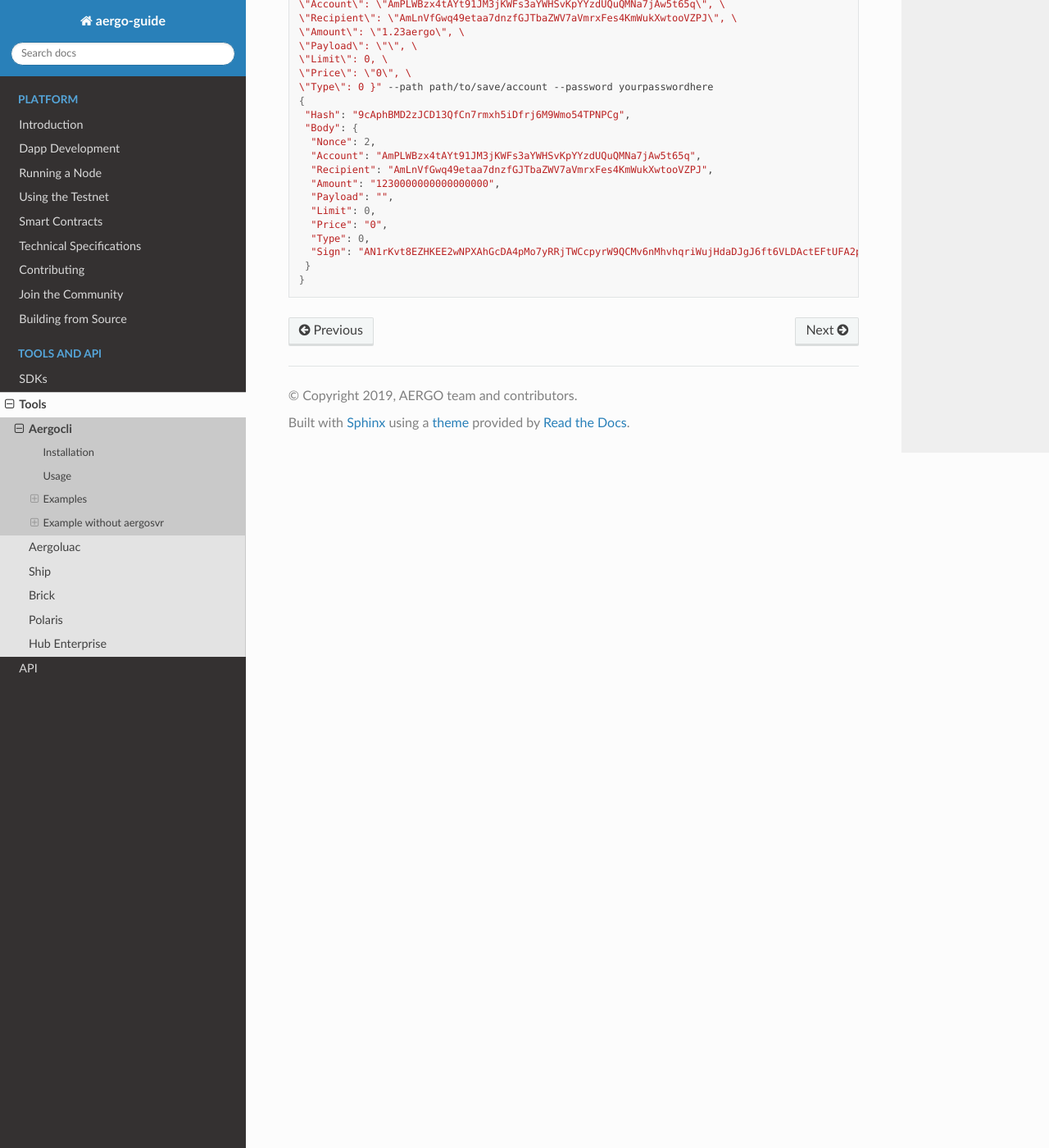
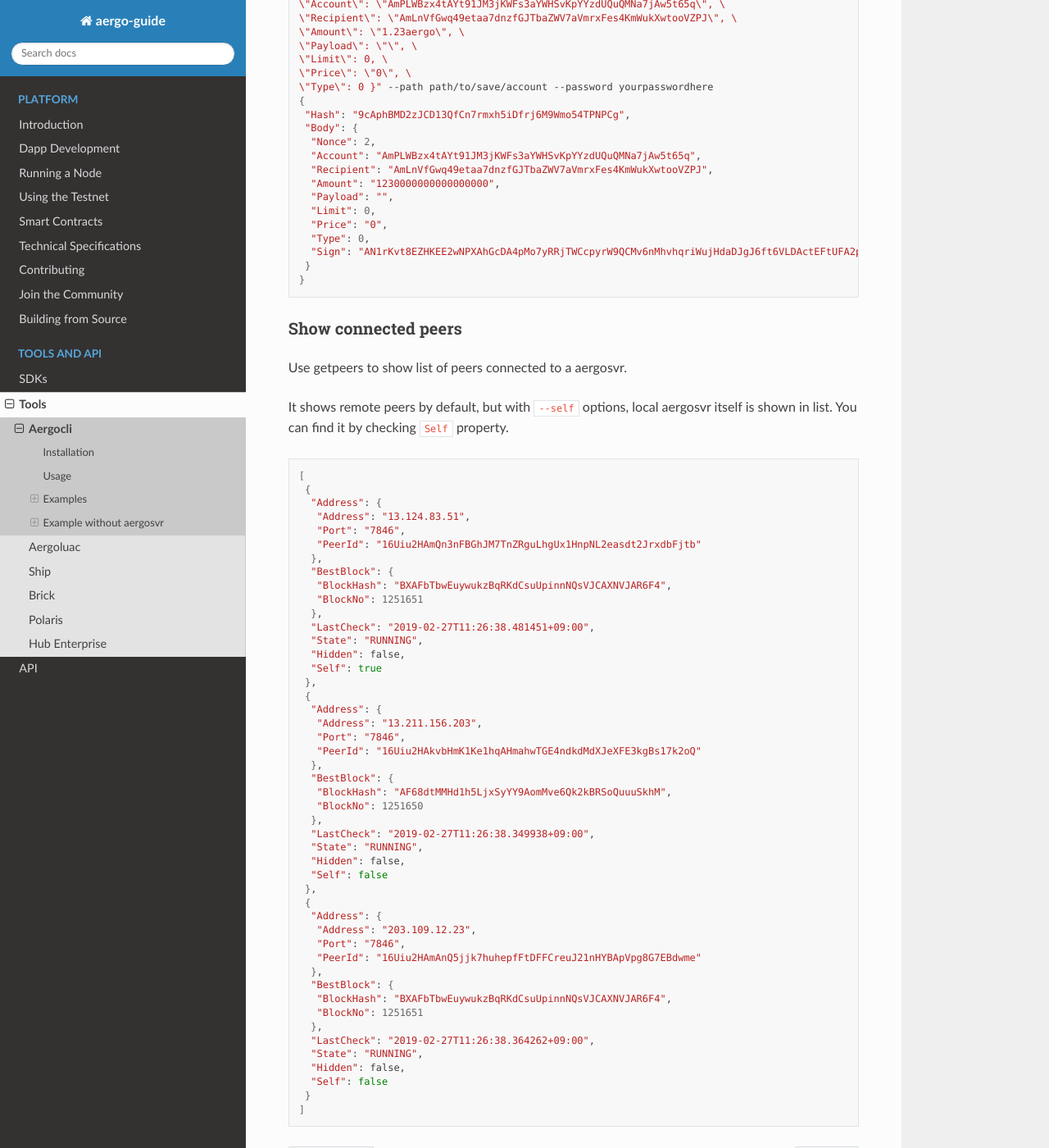
Before and after one commit to aergoio/guide, a Sphinx documentation site: the page built from source/tools/aergocli.rst, in a window 1280 px wide and 1400 px high, scrolled down 5946 px. Shown: the whole window at 82% size. Built offline with Sphinx 7.4.7 and the Read the Docs theme 2.0.0, drawn with Linux system fonts in a browser that asks for light colours.

Commit message:
Add command of aergocli

```diff
--- a/source/tools/aergocli.rst
+++ b/source/tools/aergocli.rst
@@ -344,3 +344,60 @@
       "Sign": "AN1rKvt8EZHKEE2wNPXAhGcDA4pMo7yRRjTWCcpyrW9QCMv6nMhvhqriWujHdaDJgJ6ft6VLDActEFtUFA2pRnRJFVFSWxPSR"
      }
     }
+
+Show connected peers
+~~~~~~~~~~~~~~~~~~~~
+
+Use getpeers to show list of peers connected to a aergosvr.
+
+It shows remote peers by default, but with :code:`--self` options, local aergosvr itself is shown in list. You can find it by checking :code:`Self` property.
+
+.. code-block:: shell
+
+    [
+     {
+      "Address": {
+       "Address": "13.124.83.51",
+       "Port": "7846",
+       "PeerId": "16Uiu2HAmQn3nFBGhJM7TnZRguLhgUx1HnpNL2easdt2JrxdbFjtb"
+      },
+      "BestBlock": {
+       "BlockHash": "BXAFbTbwEuywukzBqRKdCsuUpinnNQsVJCAXNVJAR6F4",
+       "BlockNo": 1251651
+      },
+      "LastCheck": "2019-02-27T11:26:38.481451+09:00",
+      "State": "RUNNING",
+      "Hidden": false,
+      "Self": true
+     },
+     {
+      "Address": {
+       "Address": "13.211.156.203",
+       "Port": "7846",
+       "PeerId": "16Uiu2HAkvbHmK1Ke1hqAHmahwTGE4ndkdMdXJeXFE3kgBs17k2oQ"
+      },
+      "BestBlock": {
+       "BlockHash": "AF68dtMMHd1h5LjxSyYY9AomMve6Qk2kBRSoQuuuSkhM",
+       "BlockNo": 1251650
+      },
+      "LastCheck": "2019-02-27T11:26:38.349938+09:00",
+      "State": "RUNNING",
+      "Hidden": false,
+      "Self": false
+     },
+     {
+      "Address": {
+       "Address": "203.109.12.23",
+       "Port": "7846",
+       "PeerId": "16Uiu2HAmAnQ5jjk7huhepfFtDFFCreuJ21nHYBApVpg8G7EBdwme"
+      },
+      "BestBlock": {
+       "BlockHash": "BXAFbTbwEuywukzBqRKdCsuUpinnNQsVJCAXNVJAR6F4",
+       "BlockNo": 1251651
+      },
+      "LastCheck": "2019-02-27T11:26:38.364262+09:00",
+      "State": "RUNNING",
+      "Hidden": false,
+      "Self": false
+     }
+    ]
```
